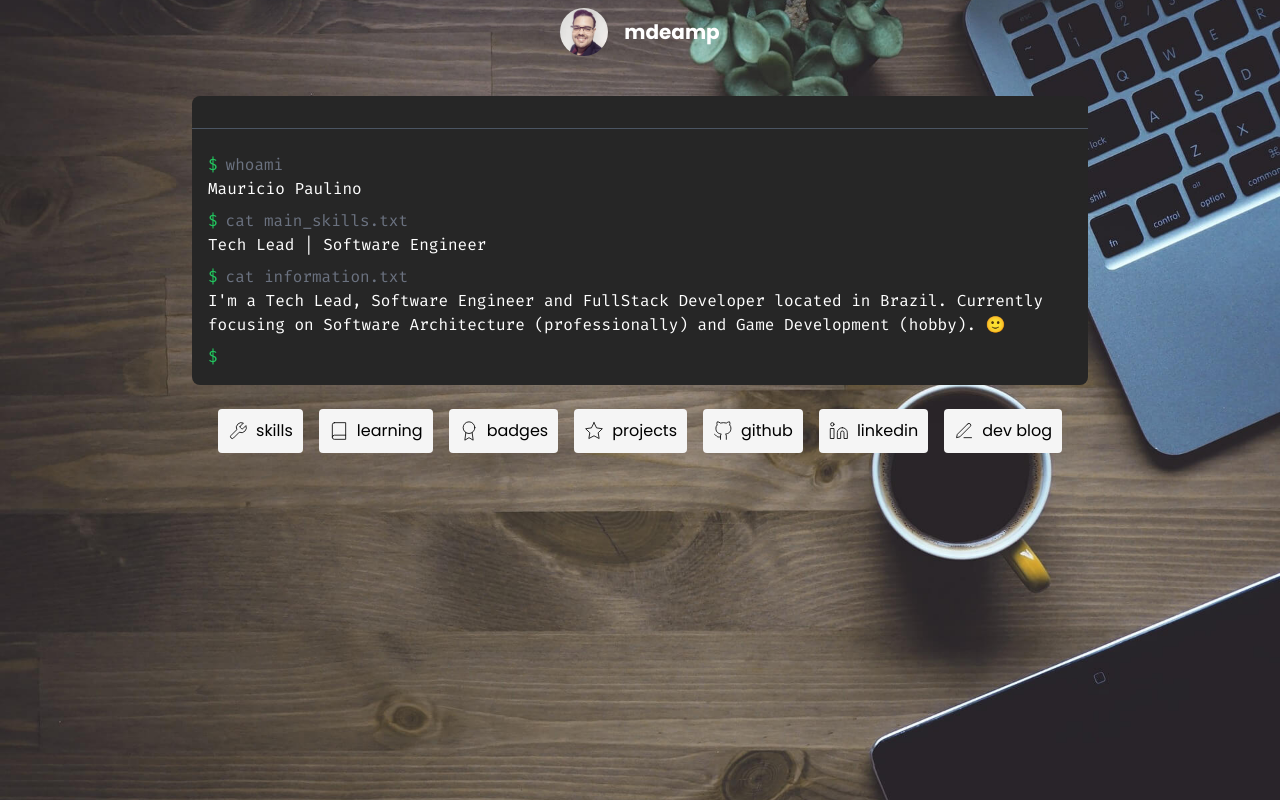
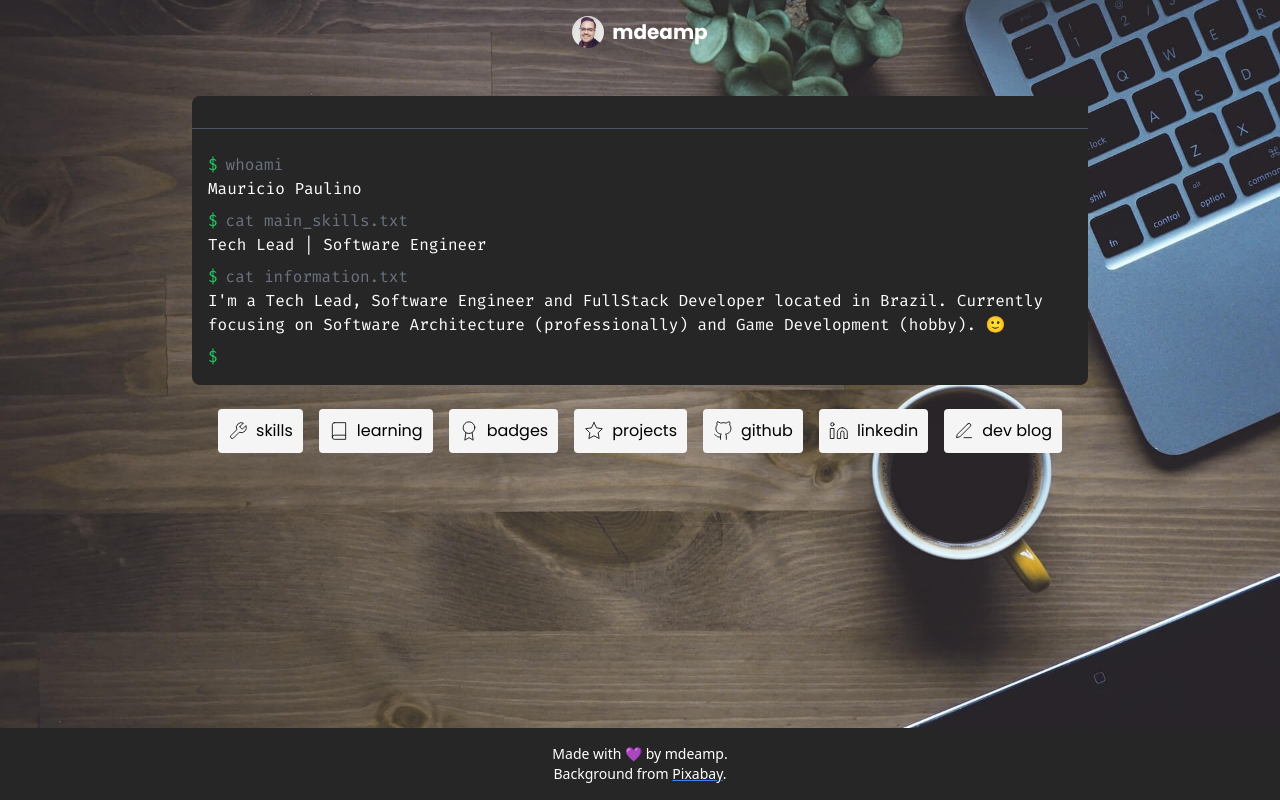
Before and after one commit to mdeamp/mdeamp.github.io, a React (Vite) app: page / in a window 1280 px wide. Built offline with nearby package versions, Linux system fonts and the light colour scheme.

Commit message:
chore: deploy

```diff
--- a/src/app/app.tsx
+++ b/src/app/app.tsx
@@ -1,10 +1,12 @@
 import { MainTemplate, HeaderTemplate } from '@ui/templates';
+import { FooterTemplate } from 'src/ui/templates/footer-template/footer-template';
 
 export function App() {
   return (
-    <div className="w-100 h-100">
+    <div className="w-100 min-h-screen">
       <HeaderTemplate />
       <MainTemplate />
+      <FooterTemplate />
     </div>
   );
 }
--- a/src/helpers/index.ts
+++ b/src/helpers/index.ts
@@ -1,2 +1,3 @@
 export * from './classes';
 export * from './github-url';
+export * from './scroll-to-top';
--- /dev/null
+++ b/src/helpers/scroll-to-top/index.ts
@@ -0,0 +1 @@
+export * from './scroll-to-top';
--- /dev/null
+++ b/src/helpers/scroll-to-top/scroll-to-top.ts
@@ -0,0 +1,3 @@
+export const scrollToTop = () => {
+  window.scrollTo({ top: 0, left: 0, behavior: 'smooth' });
+};
--- a/src/ui/components/avatar/avatar.tsx
+++ b/src/ui/components/avatar/avatar.tsx
@@ -8,6 +8,11 @@ export type AvatarProps = {
 
 export const Avatar = memo(({ rounded = true }: AvatarProps) => {
   return (
-    <img src="/img/mauricio-paulino.png" className={classes('mr-4 max-h-full max-w-full', rounded && 'rounded-full')} />
+    <button className="h-8 w-8">
+      <img
+        src="/img/mauricio-paulino.png"
+        className={classes('mr-4 max-h-full max-w-full', rounded && 'rounded-full')}
+      />
+    </button>
   );
 });
--- /dev/null
+++ b/src/ui/templates/footer-template/footer-template.tsx
@@ -0,0 +1,18 @@
+export const FooterTemplate = () => {
+  return (
+    <div>
+      <footer className="fixed bottom-0 w-full bg-neutral-800 py-4 text-center text-sm text-white">
+        Made with 💜 by mdeamp.
+        <br />
+        Background from{' '}
+        <a
+          href="https://pixabay.com/pt/photos/%C3%A1rea-de-trabalho-caf%C3%A9-1280538/"
+          className="underline decoration-blue-500"
+        >
+          Pixabay
+        </a>
+        .
+      </footer>
+    </div>
+  );
+};
--- /dev/null
+++ b/src/ui/templates/footer-template/index.ts
@@ -0,0 +1 @@
+export * from './footer-template';
--- a/src/ui/templates/header-template/header-template.tsx
+++ b/src/ui/templates/header-template/header-template.tsx
@@ -1,10 +1,39 @@
+import { useEffect, useState } from 'react';
+
+import { classes, scrollToTop } from '@helpers';
 import { Avatar } from '@ui/components';
 
 export const HeaderTemplate = () => {
+  const [scrolled, setScrolled] = useState(false);
+
+  useEffect(() => {
+    const handleScroll = () => {
+      const offset = window.scrollY;
+      if (offset > 48) {
+        setScrolled(true);
+      } else {
+        setScrolled(false);
+      }
+    };
+
+    window.addEventListener('scroll', handleScroll);
+
+    return () => {
+      window.removeEventListener('scroll', handleScroll);
+    };
+  }, []);
+
   return (
-    <div className="fixed top-2 flex h-12 w-full items-center justify-center font-['Poppins'] text-xl font-bold">
+    <div
+      className={classes(
+        "fixed top-0 flex h-16 w-full items-center justify-center py-2 font-['Poppins'] text-xl font-bold",
+        scrolled && 'bg-neutral-800',
+      )}
+    >
       <Avatar rounded />
-      <span className="text-white">mdeamp</span>
+      <button className="ml-2 text-white" onClick={scrollToTop}>
+        mdeamp
+      </button>
     </div>
   );
 };
--- a/src/ui/templates/index.ts
+++ b/src/ui/templates/index.ts
@@ -1,2 +1,3 @@
+export * from './footer-template';
 export * from './header-template';
 export * from './main-template';
```
Also changed, not shown: 6 other files (tests, documents, lock files or other folders).
